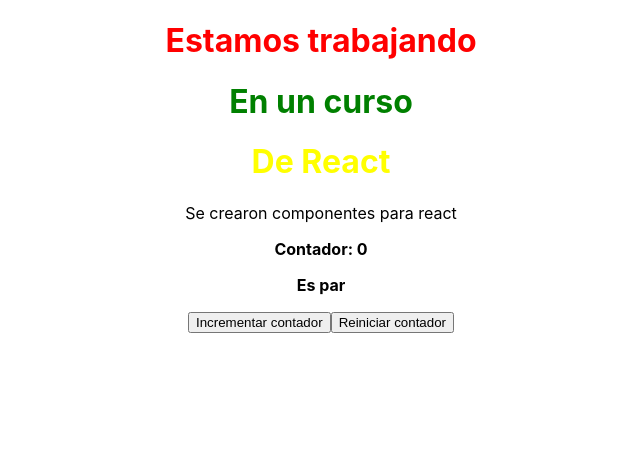
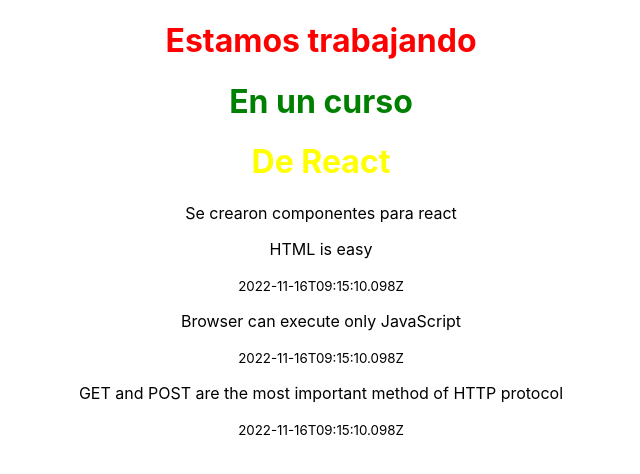
Before and after one commit to imanuel96i/PPJ-JavaScript, a React (Create React App) app in the folder tienda/: page / in a window 1280 px wide. Shown: the top 474 px of the page, without its empty margins (319-959 px from the left). Built offline with nearby package versions, Linux system fonts and the light colour scheme.

Commit message:
Uso de Arrays (Como usar y mostrar)

```diff
--- a/tienda/src/App.js
+++ b/tienda/src/App.js
@@ -1,24 +1,32 @@
 import './App.css';
 import Mensaje from './Mensaje'
-import { useState } from 'react';
 
 const Descripcion = () => {
   return <p>Se crearon componentes para react</p>
 }
 
 const App = () => {
-  // ! Aumenta el contador (renderiza el app de nuevo)
-  const [contador, contadorActualizado] = useState(0)
 
-  const handleClick = () => {
-    contadorActualizado(contador + 1)
-  }
-
-  const handleClickReset = () => {
-    contadorActualizado(0)
-  }
-  //! Revisa si el contador es par o impar
-  const parImpar = contador % 2 === 0
+  const notes = [
+    {
+      id: 13,
+      content: "HTML is easy",
+      date: "2022-11-16T09:15:10.098Z",
+      important: true
+    },
+    {
+      id: 15,
+      content: "Browser can execute only JavaScript",
+      date: "2022-11-16T09:15:10.098Z",
+      important: false
+    },
+    {
+      id: 23,
+      content: "GET and POST are the most important method of HTTP protocol",
+      date: "2022-11-16T09:15:10.098Z",
+      important: true
+    }
+  ]
 
   return (
     <div className="App">
@@ -26,14 +34,15 @@
       <Mensaje color='green' message='En un curso' />
       <Mensaje color='yellow' message='De React' />
       <Descripcion />
-      <strong><p>Contador: {contador}</p></strong>
-      <strong><p>{ parImpar ? 'Es par' : 'Es impar'}</p></strong>
-      <button onClick={ handleClick }>
-        Incrementar contador
-      </button>
-      <button onClick={ handleClickReset }>
-        Reiniciar contador
-      </button>
+      { notes.map(note => (
+          <div key={note.id}>
+            <p>{note.content}</p>
+            <small>
+              <time>{note.date}</time>
+            </small>
+          </div>
+        ))
+      }
     </div>
   );
 }
```
